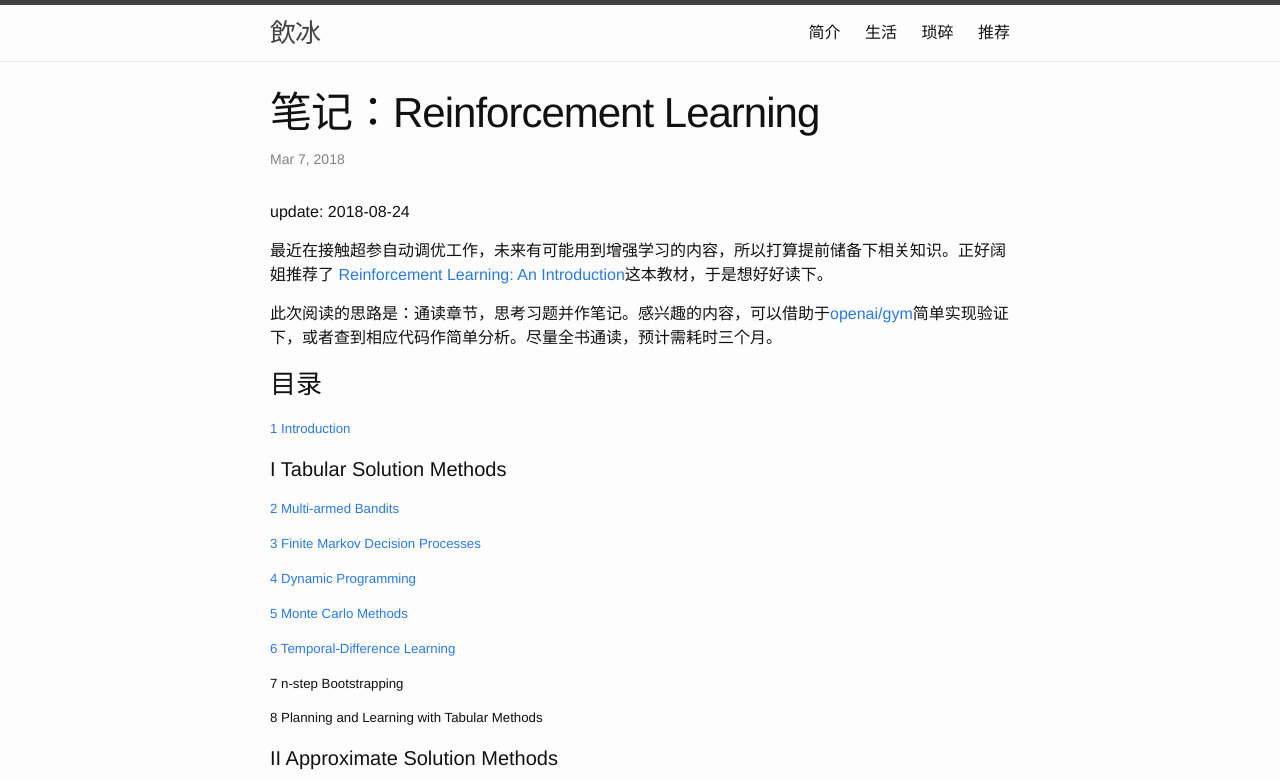
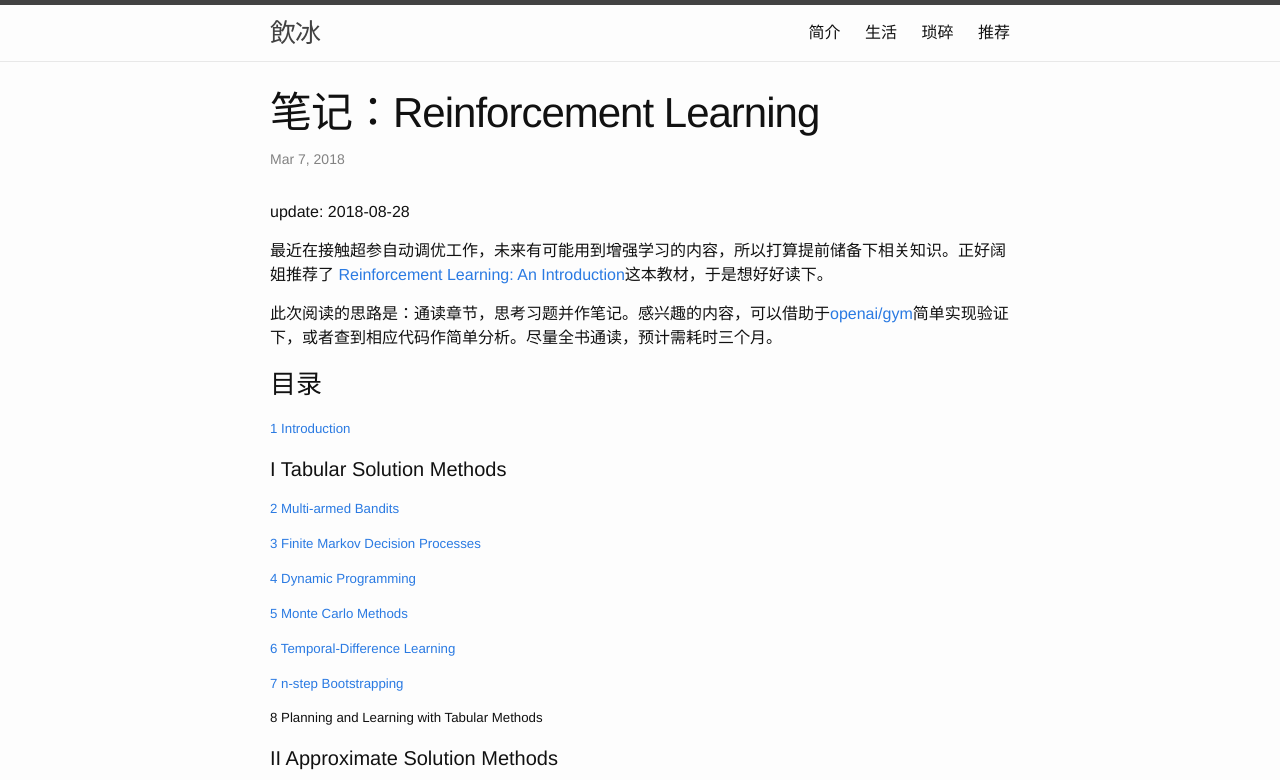
Before and after one commit to facaiy/facaiy.github.io, a Jekyll site: the page built from _posts/2018-03-07-Reinforcement-Learning.md, in a window 1280 px wide. Shown: the top 780 px of the page. Built offline with Jekyll 4.4.1, drawn with Linux system fonts in a browser that asks for light colours; comment, search, counter and statistics services are not loaded.

Commit message:
RL: 增加第七章笔记

```diff
--- a/_posts/2018-03-07-Reinforcement-Learning.md
+++ b/_posts/2018-03-07-Reinforcement-Learning.md
@@ -4,10 +4,10 @@ title: "笔记：Reinforcement Learning"
 description: ""
 category: tech
 tags: []
-modify: 2018-08-24 10:27:40
+modify: 2018-08-28 10:36:30
 ---
 
-update: 2018-08-24
+update: 2018-08-28
 
 
 最近在接触超参自动调优工作，未来有可能用到增强学习的内容，所以打算提前储备下相关知识。正好阔姐推荐了
@@ -33,7 +33,7 @@ update: 2018-08-24
 
 ##### [6 Temporal-Difference Learning](http://nbviewer.jupyter.org/github/facaiy/book_notes/blob/master/Reinforcement_Learing_An_Introduction/Temporal_Difference_Learning/note.ipynb)
 
-##### 7 n-step Bootstrapping
+##### [7 n-step Bootstrapping](http://nbviewer.jupyter.org/github/facaiy/book_notes/blob/master/Reinforcement_Learing_An_Introduction/n_step_bootstrapping/note.ipynb)
 
 ##### 8 Planning and Learning with Tabular Methods
 
```
